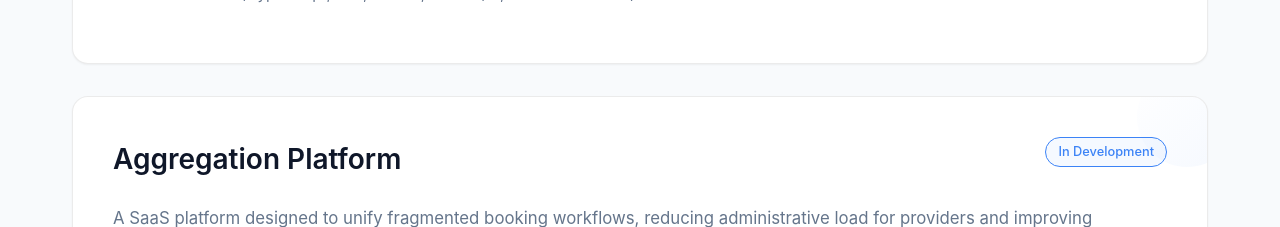
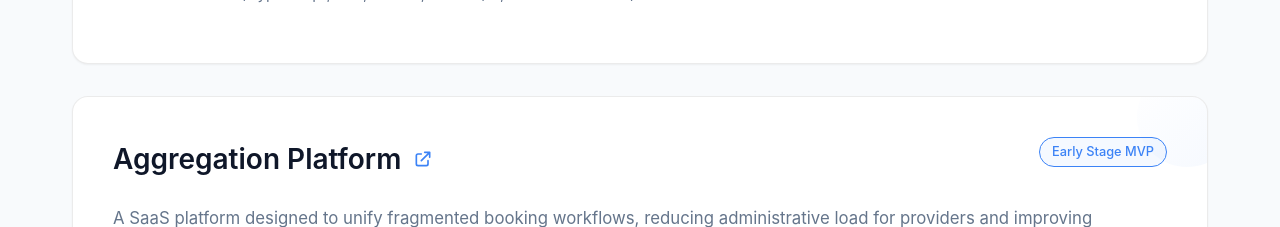
Before and after one commit to RnltLabs/rnltlabs, a React (Vite) app: page / in a window 1280 px wide. Shown: the part 1960-2187 px from the top of the page. Built offline with nearby package versions, Linux system fonts and the light colour scheme.

Commit message:
Update Aggregation Platform to Early Stage MVP with staging link

```diff
--- a/src/components/Projects.tsx
+++ b/src/components/Projects.tsx
@@ -42,7 +42,8 @@ export function Projects() {
     },
     {
       title: 'Aggregation Platform',
-      status: 'In Development',
+      status: 'Early Stage MVP',
+      link: 'https://staging.rnltlabs.de/massava/',
       summary:
         'A SaaS platform designed to unify fragmented booking workflows, reducing administrative load for providers and improving discovery for end users.',
       highlights: [
```
